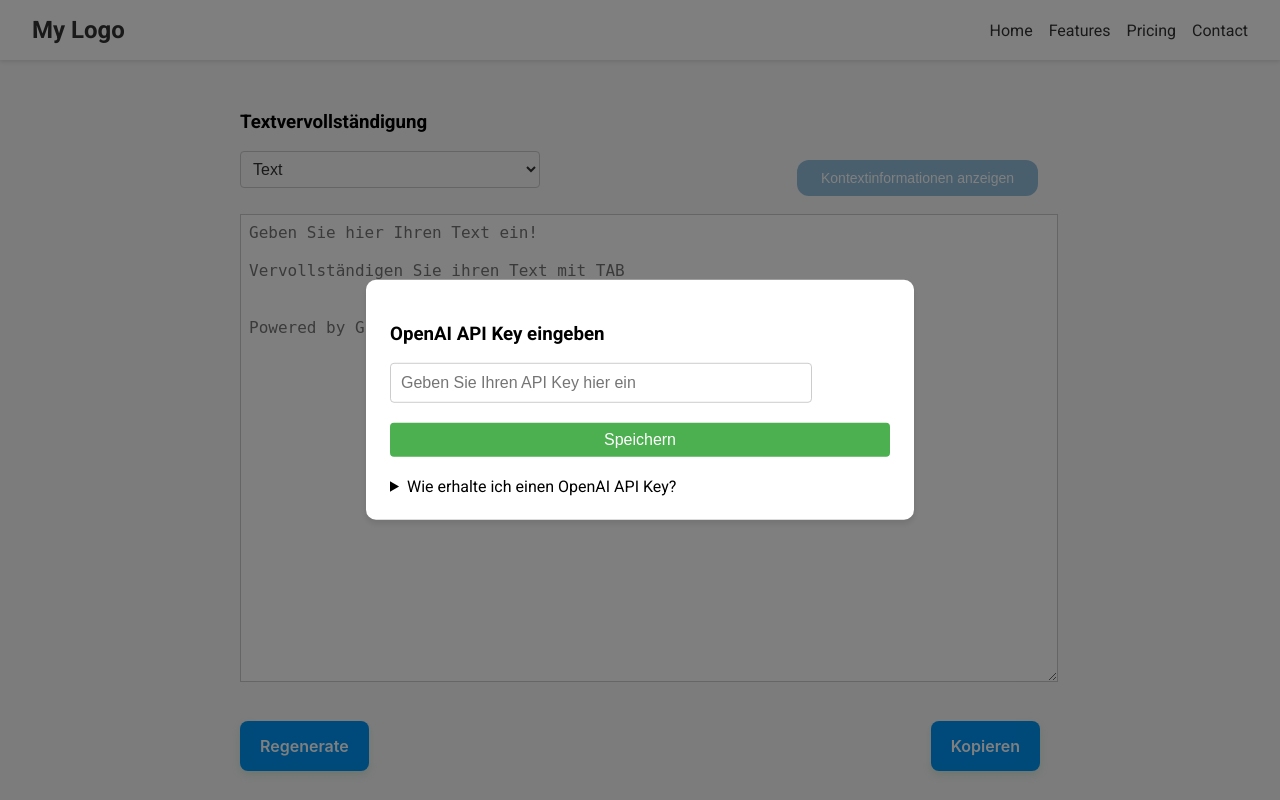
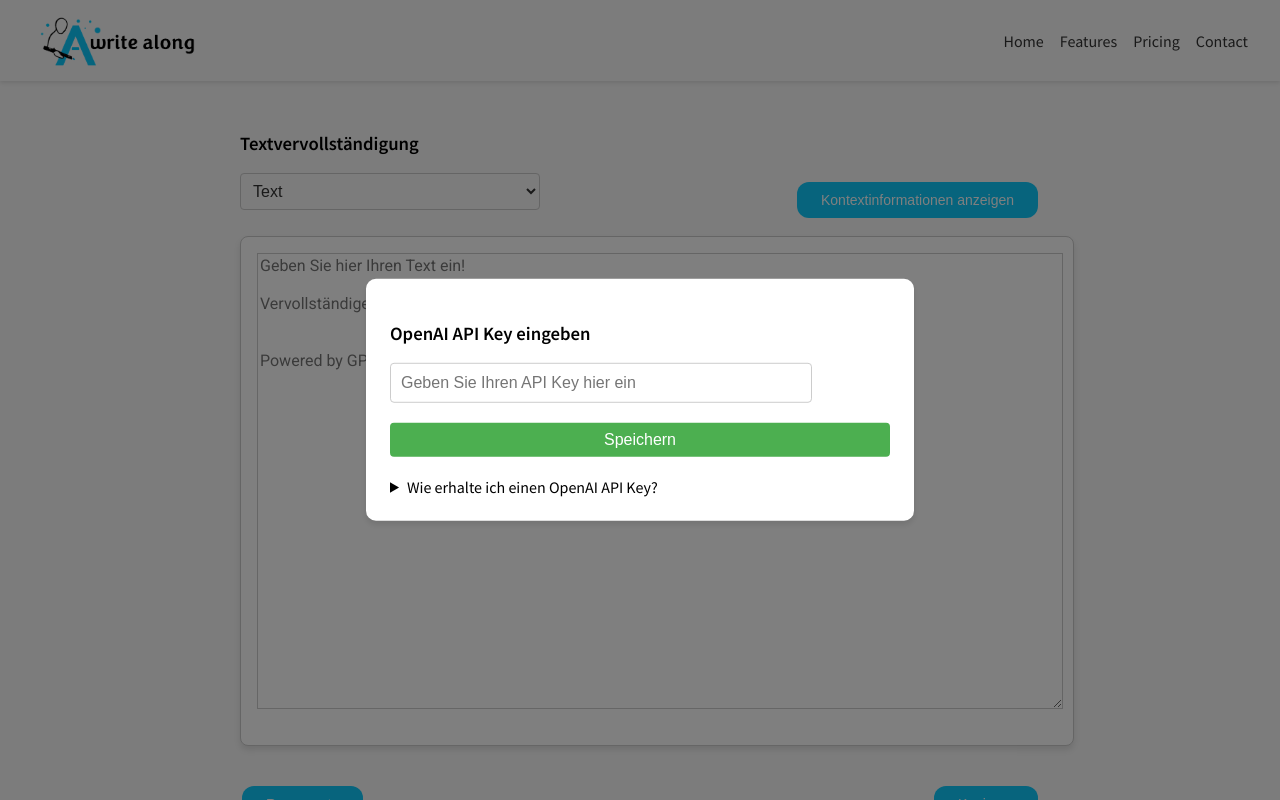
Before and after one commit to sudoleo/GPTCompletion, a Flask app: page / in a window 1280 px wide. Run offline with Flask 2, Linux system fonts and the light colour scheme; some libraries are stand-ins or nearby versions.

Commit message:
second commit

```diff
--- a/static/styles.css
+++ b/static/styles.css
@@ -1,5 +1,8 @@
+/* Importieren Sie die Schriftart "Source Sans Pro" */
+@import url('https://fonts.googleapis.com/css2?family=Source+Sans+Pro:wght@400;600&display=swap');
+
 body {
-    font-family: 'Roboto', sans-serif;
+    font-family: 'Source Sans Pro', sans-serif; /* Schriftart aktualisiert */
     margin: 0;
     padding: 0;
     background-color: #f9f9f9;
@@ -21,60 +24,12 @@ h1 {
 
 textarea {
     width: 100%;
-    padding: 0.5rem;
     font-size: 1rem;
     border: 1px solid #ccc;
     margin-bottom: 1rem;
     resize: vertical;
     min-height: 450px; /* Ändern Sie den Wert für die gewünschte Größe */
-}
-
-/* CSS */
-.button-68 {
-  appearance: none;
-  backface-visibility: hidden;
-  background-color: #0095F6;
-  border-radius: 8px;
-  border-style: none;
-  box-shadow: rgba(39, 174, 96, .15) 0 4px 9px;
-  box-sizing: border-box;
-  color: #fff;
-  cursor: pointer;
-  display: inline-block;
-  font-family: Inter,-apple-system,system-ui,"Segoe UI",Helvetica,Arial,sans-serif;
-  font-size: 16px;
-  font-weight: 600;
-  letter-spacing: normal;
-  line-height: 1.5;
-  outline: none;
-  overflow: hidden;
-  padding: 13px 20px;
-  position: relative;
-  text-align: center;
-  text-decoration: none;
-  transform: translate3d(0, 0, 0);
-  transition: all .3s;
-  user-select: none;
-  -webkit-user-select: none;
-  touch-action: manipulation;
-  vertical-align: top;
-  white-space: nowrap;
-}
-
-.button-68:hover {
-  background-color: #75c8ff;
-  opacity: 1;
-  transform: translateY(0);
-  transition-duration: .35s;
-}
-
-.button-68:active {
-  transform: translateY(2px);
-  transition-duration: .35s;
-}
-
-.button-68:hover {
-  box-shadow: rgba(39, 174, 96, .2) 0 6px 12px;
+    font-family: 'Roboto', sans-serif; /* Schriftart hinzugefügt */
 }
 
 select {
@@ -112,7 +67,7 @@ select {
 }
 
 .context-toggle {
-    background-color: #95c0dd;
+    background-color: #0ECAFC; /* Hauptfarbe aktualisiert */
     border: none;
     color: white;
     text-align: center;
@@ -124,8 +79,6 @@ select {
     padding: 10px 24px;
     border-radius: 12px;
 }
-
-
 
 details {
     margin-top: 20px;
@@ -179,7 +132,7 @@ details ol {
 }
 
 .api-key-popup button {
-    background-color: #0095F6;
+    background-color: #0ECAFC;
     border: none;
     color: white;
     text-align: center;
@@ -194,7 +147,7 @@ details ol {
 }
 
 .api-key-popup button:hover {
-    background-color: #75c8ff;
+    background-color: #0ECAFC;
 }
 
 .instructions-container {
@@ -205,7 +158,7 @@ details ol {
 
 .instructions-toggle {
     cursor: pointer;
-    color: #0095F6;
+    color: #56a5ec; /* Hauptfarbe aktualisiert */
     text-decoration: underline;
 }
 
@@ -269,17 +222,57 @@ details ol {
 }
 
 .menu a:hover {
-    color: #0095f6;
+    color: #56a5ec; /* Hauptfarbe aktualisiert */
 }
 
 nav {
     display: flex;
     justify-content: space-between;
     align-items: center;
-    padding: 1rem 2rem;
+    padding: 0.4rem 2rem;
     box-shadow: 0 2px 4px rgba(0, 0, 0, 0.1);
     position: sticky;
     top: 0;
-    background-color: #fff;
+    background-color: #f9f9f9; /* Hintergrundfarbe des Headers aktualisiert */
     z-index: 1000;
 }
+
+
+#small-logo {
+    width: 175px;
+    height: auto;
+}
+
+.input_container {
+    border: 1px solid #ccc;
+    border-radius: 8px; /* Ecken abrunden */
+    background-color: #ffffff;
+    padding: 1rem;
+    box-shadow: 0 4px 6px rgba(0, 0, 0, 0.1); /* Moderner Schatten */
+    margin-bottom: 1rem; /* Abstand zum nächsten Element */
+    position: relative;
+    width: 100%;
+}
+
+/* Erstellen Sie einen Fokus-Effekt für den input_container, wenn ein darin enthaltenes Eingabefeld fokussiert ist */
+.input_container:focus-within {
+    border-color: #56a5ec; /* Hauptfarbe aus Ihrem CSS-Code */
+    box-shadow: 0 0 0 3px rgba(86, 165, 236, 0.3); /* Ring um den Container in der Hauptfarbe, wenn ein Element fokussiert ist */
+}
+
+
+
+.context-input {
+    border: 1px solid #ccc;
+    border-radius: 8px; /* Ecken abrunden */
+    background-color: #ffffff;
+    padding: 1rem;
+    box-shadow: 0 4px 6px rgba(0, 0, 0, 0.1); /* Moderner Schatten */
+    margin-bottom: 1rem; /* Abstand zum nächsten Element */
+}
+
+/* Erstellen Sie einen Fokus-Effekt für den input_container, wenn ein darin enthaltenes Eingabefeld fokussiert ist */
+.context-input:focus-within {
+    border-color: #56a5ec; /* Hauptfarbe aus Ihrem CSS-Code */
+    box-shadow: 0 0 0 3px rgba(86, 165, 236, 0.3); /* Ring um den Container in der Hauptfarbe, wenn ein Element fokussiert ist */
+}
--- a/templates/index.html
+++ b/templates/index.html
@@ -2,17 +2,18 @@
 <html lang="de">
     <head>
         <meta charset="UTF-8">
-        <title>Textvervollständigung</title>
+        <title>write along</title>
         <link rel="stylesheet" href="{{ url_for('static', filename='styles.css') }}">
         <script src="https://code.jquery.com/jquery-3.6.0.min.js"></script>
         <script src="https://cdnjs.cloudflare.com/ajax/libs/codemirror/5.62.0/codemirror.min.js"></script>
         <link rel="stylesheet" href="https://cdnjs.cloudflare.com/ajax/libs/codemirror/5.62.0/codemirror.min.css">
         <link rel="stylesheet" href="https://fonts.googleapis.com/css2?family=Roboto:wght@400;700&display=swap">
+        <link rel="icon" href="{{ url_for('static', filename='images/favicon.png') }}" type="image/png">
     </head>
 <body>
     <header>
         <nav>
-            <a href="https://example.com" class="logo">My Logo</a>
+            <img src="{{ url_for('static', filename='images/writealong.png') }}" class="logo" id="small-logo">
             <ul class="menu">
                 <li><a href="#home">Home</a></li>
                 <li><a href="#features">Features</a></li>
@@ -52,16 +53,15 @@
         <div class="context-container">
             <textarea id="context_text" class="context-input" placeholder="Geben Sie hier Kontextinformationen ein, die bei der Vorhersage der Vorschläge berücksichtigt werden sollen.&#10;&#10;GPT-3.5-turbo (davinci 002) hat eine maximale Token-Grenze von 4096 Tokens. Ein Token kann ein Wort oder ein Teil eines Wortes sein. Es kann auch Leerzeichen, Zeilenumbrüche oder Satzzeichen umfassen." style="display: none;"></textarea>
         </div>
-        <div id="input_container">
+        <div id="input_container" class="input_container">
             <textarea id="input_text" placeholder="Geben Sie hier Ihren Text ein!&#10;&#10;Vervollständigen Sie ihren Text mit TAB&#10;&#10;&#10;Powered by GPT 3.5 - text-davinci-002"></textarea>
             <span id="suggestion" class="suggestion"></span>
         </div><br>
         <div class="top-buttons">
-            <button id="complete_button" class="button-68">Regenerate</button>
-            <button id="copy_button" class="button-68">Kopieren</button>
+            <button id="complete_button" class="context-toggle">Regenerate</button>
+            <button id="copy_button" class="context-toggle">Kopieren</button>
         </div>
     </div>
-
     <script>
 
         var timeout;
```
Also changed, not shown: static/images/favicon.png (added), static/images/writealong.png (added).
